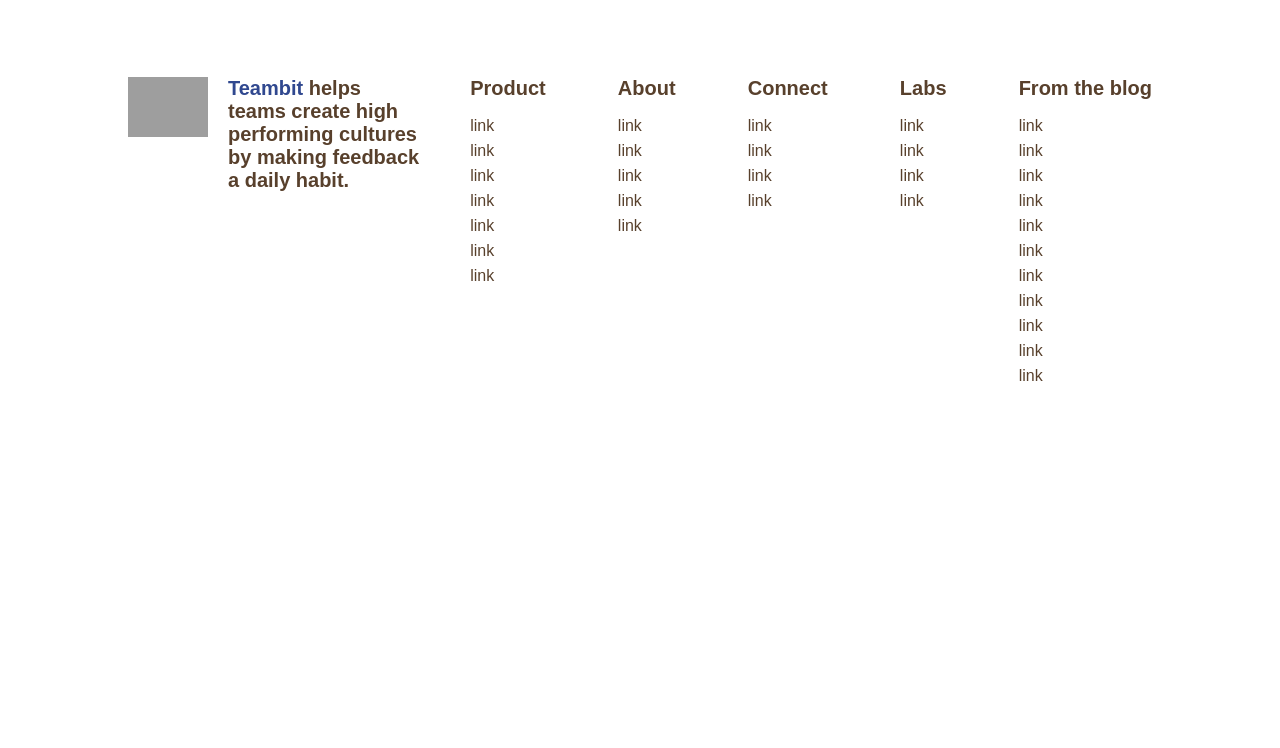
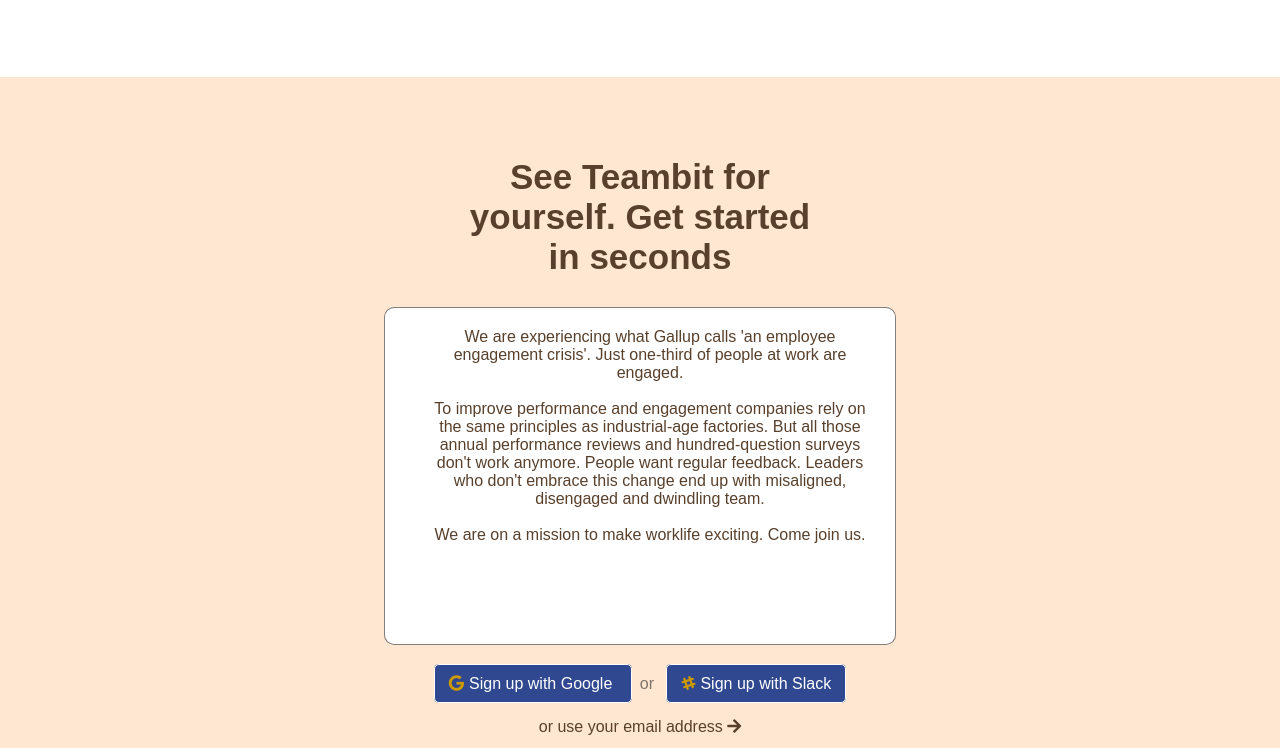
Before and after one commit to andrea9llo/sass-teambit, a website: page public/index.html in a window 1280 px wide. Shown: the part 4492-5240 px from the top of the page. Before the commit the page ends 4964 px from the top, so only its background shows below. Drawn offline with Linux system fonts and the light colour scheme; grey boxes are pictures that could not be loaded.

Commit message:
fine ese

```diff
--- a/public/index.html
+++ b/public/index.html
@@ -31,7 +31,7 @@
           <div class="left">
             <h1>Understand, recognize and develop your people</h1>
             <p>Teambit helps teams create a high performing culture with regular feedback.</p>
-            <div>
+            <div class="doblue-btm">
               <span class="btm"><i class="fab fa-google"></i>Sign up with Google </span>
               <span class="spazio">or</span>
               <span class="btm"><i class="fab fa-slack-hash"></i>Sign up with Slack</span>
@@ -167,7 +167,29 @@
         </div>
 
       </section>
-      <section>
+      <section id="contenitore4">
+        <div class="cont4">
+          <h2>See Teambit for yourself. Get started in seconds</h2>
+          <div class="msg">
+            <p>We are experiencing what Gallup calls 'an employee engagement crisis'. Just one-third of people at work are engaged.
+              <br>
+              <br>
+              To improve performance and engagement companies rely on the same principles as industrial-age factories. But all those annual performance reviews and hundred-question surveys don't work anymore. People want regular feedback. Leaders who don't embrace this change end up with misaligned, disengaged and dwindling team.
+              <br>
+              <br>
+              We are on a mission to make worklife exciting. Come join us.
+            </p>
+
+          </div>
+          <div class="doblue-btm">
+            <span class="btm"><i class="fab fa-google"></i>Sign up with Google </span>
+            <span class="spazio">or</span>
+            <span class="btm"><i class="fab fa-slack-hash"></i>Sign up with Slack</span>
+          </div>
+          <a href="#">or use your email address <i class="fas fa-arrow-right"></i></a>
+
+
+        </div>
 
       </section>
     </main>
--- a/src/scss/_main.scss
+++ b/src/scss/_main.scss
@@ -15,24 +15,7 @@
       font-size: 28px;
       margin-bottom: 25px;
     }
-    div{
-      margin-bottom: 25px;
-      .btm{
-        @include btm-gooSlack;
-        i{
-          margin-right: 5px;
-          color: $color-loghi
-        }
-        &:hover{
-          background: #0f2c80;
-          cursor: pointer;
-        }
-      }
-      .spazio{
-        color: rgba(0, 0, 0, 0.5);
-        margin: 0 8px;
-      }
-    }
+
     a{
       color: $color-primary;
       i{
@@ -51,7 +34,24 @@
     }
   }
 }
-
+.doblue-btm{
+  margin-bottom: 25px;
+  .btm{
+    @include btm-gooSlack;
+    i{
+      margin-right: 5px;
+      color: $color-loghi
+    }
+    &:hover{
+      background: #0f2c80;
+      cursor: pointer;
+    }
+  }
+  .spazio{
+    color: rgba(0, 0, 0, 0.5);
+    margin: 0 8px;
+  }
+}
 .contenitore2{
   background: $bg-color;
   color: $color-primary;
@@ -133,3 +133,34 @@
 .vuoto{
   width: 25%;
 }
+#contenitore4{
+  background: $bg-color;
+  color: $color-primary;
+  padding: 80px 0;
+  .cont4{
+    width: 40%;
+    margin: auto;
+    text-align: center;
+    h2{
+      width: 70%;
+      margin: auto;
+      font-size: 35px;
+    }
+    a{
+      color: $color-primary;
+      &:hover{
+        color: $color-btn-google;
+      }
+    }
+  }
+}
+.msg{
+  background: white;
+  border: 1px solid rgba(0, 0, 0, 0.5);
+  border-radius: 10px;
+  padding: 20px 20px 20px 40px;
+  margin: 30px 0;
+  p{
+    margin-bottom: 80px;
+  }
+}
```
Also changed, not shown: src/html/index.html (+24 -2 lines), public/css/style.css.
